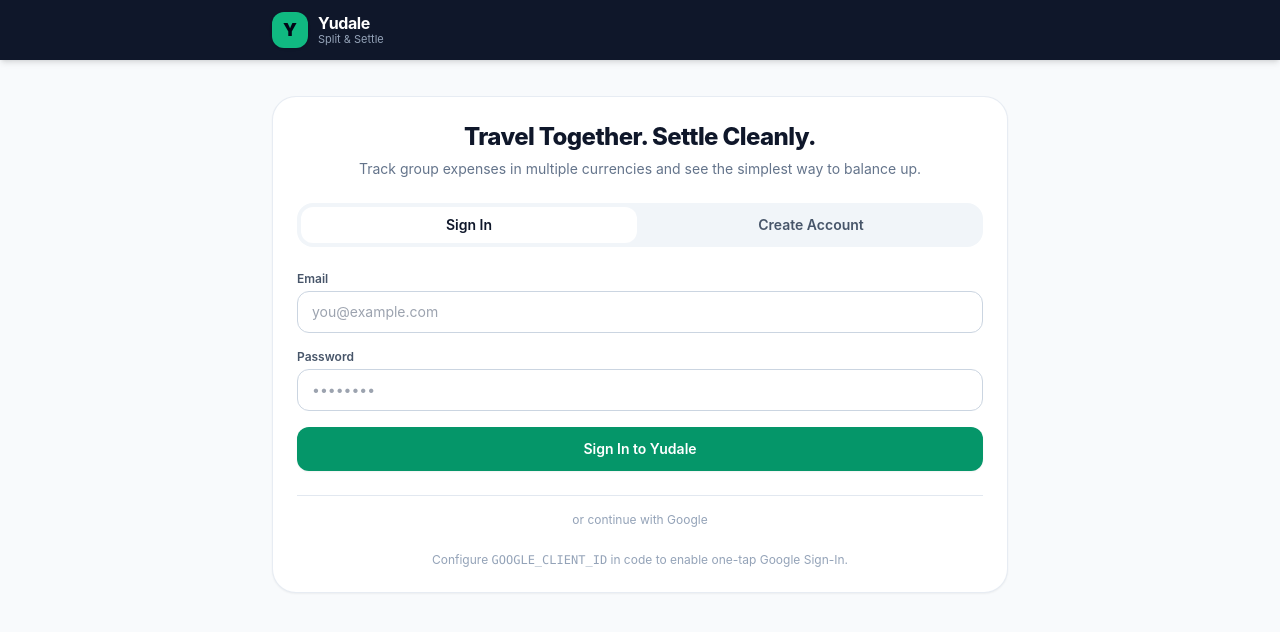
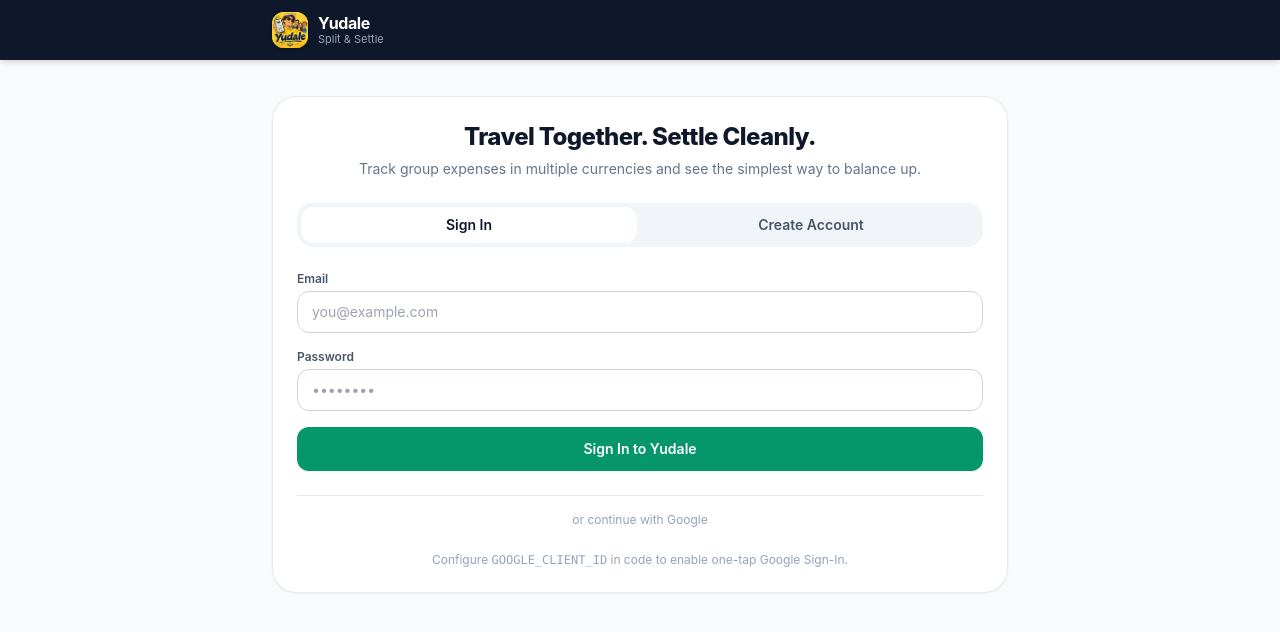
Before and after one commit to gsagis/yudale, a plain HTML site: page index.html in a window 1280 px wide. Drawn offline with nearby package versions, Linux system fonts and the light colour scheme.

Commit message:
Add apple touch icon and update logo display

```diff
--- a/index.html
+++ b/index.html
@@ -8,6 +8,8 @@
   <meta name="apple-mobile-web-app-status-bar-style" content="black-translucent" />
   <meta name="apple-mobile-web-app-title" content="Yudale" />
   <link rel="manifest" href="manifest.json" />
+  <link rel="apple-touch-icon" href="logo.jpg" />
+<link rel="icon" type="image/jpeg" href="logo.jpg" />
   <title>Yudale</title>
   <script src="https://cdn.tailwindcss.com"></script>
   <script src="https://accounts.google.com/gsi/client" async defer></script>
@@ -35,7 +37,7 @@
     <div class="max-w-3xl mx-auto px-4 py-3 flex items-center justify-between gap-2">
       <div class="flex items-center gap-2.5 cursor-pointer" onclick="goHome()">
         <div class="w-9 h-9 rounded-xl bg-emerald-500 text-slate-950 font-black flex items-center justify-center text-lg shadow">
-          Y
+         <img src="logo.jpg" alt="Yudale logo" class="w-9 h-9 rounded-xl object-cover shadow bg-amber-400" />
         </div>
         <div>
           <div class="font-bold text-base leading-tight tracking-tight">Yudale</div>
```
